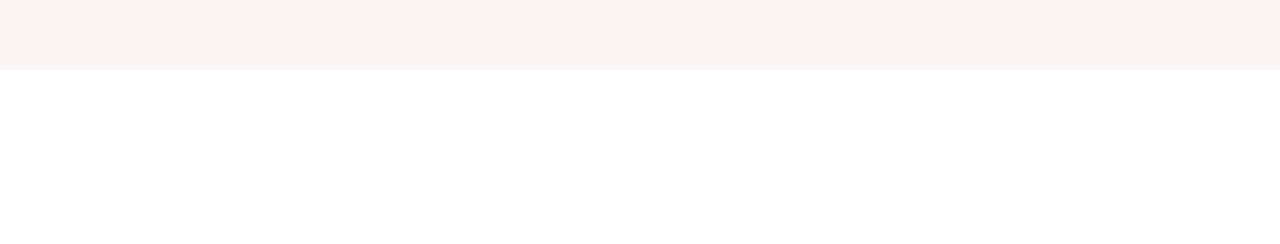
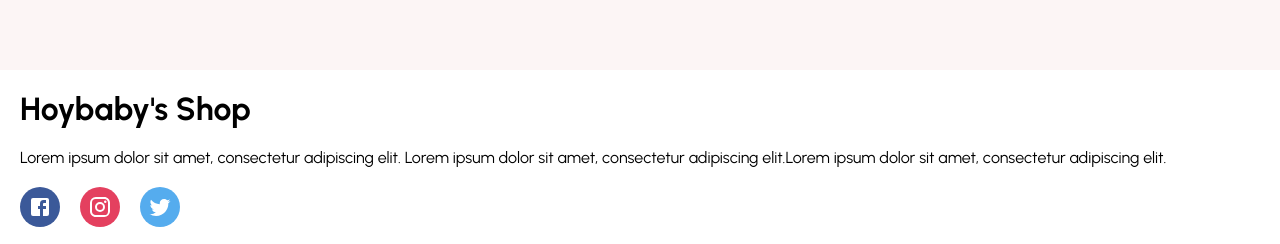
Before and after one commit to Hoybaby/React-ECommerce, a React (Create React App) app in the folder client/: page / in a window 1280 px wide. Shown: the part 2374-2618 px from the top of the page. Before the commit the page ends 2444 px from the top, so only its background shows below. Built offline with nearby package versions, Linux system fonts and the light colour scheme.

Commit message:
adding the basic styling to the social icons and made them centers within the background color border i created using the props feature with the styled components

```diff
--- /dev/null
+++ b/client/src/components/Footer/Footer.jsx
@@ -0,0 +1,33 @@
+import { Facebook, Instagram, Twitter } from '@material-ui/icons';
+import React from 'react';
+
+import { Container, Description, Left, Logo, SocialContainer, SocialIcon } from './Footer.styles';
+
+const Footer = () => {
+    return (
+        <Container>
+            <Left>
+                <Logo>Hoybaby's Shop</Logo>
+
+                <Description>
+                    Lorem ipsum dolor sit amet, consectetur adipiscing elit. Lorem ipsum dolor sit amet,
+                    consectetur adipiscing elit.Lorem ipsum dolor sit amet, consectetur adipiscing elit.
+                </Description>
+                <SocialContainer>
+                    <SocialIcon color="3b5999">
+                        <Facebook/>
+                    </SocialIcon>
+                    <SocialIcon color="e4405f">
+                        <Instagram/>
+                    </SocialIcon>
+                    <SocialIcon color="55acee">
+                        <Twitter/>
+                    </SocialIcon>
+                </SocialContainer>
+
+            </Left>
+        </Container>
+    )
+}
+
+export default Footer
--- /dev/null
+++ b/client/src/components/Footer/Footer.styles.js
@@ -0,0 +1,49 @@
+import styled from "styled-components";
+
+export const Container = styled.div`
+    display: flex;
+
+
+`;
+// -------------------------------------------left-------------------------------------------
+export const Left = styled.div`
+    flex:1;
+    display: flex;
+    flex-direction: column;
+    padding: 20px;
+`;
+
+export const Logo = styled.h1`
+
+`;
+
+export const Description = styled.pattern`
+    margin: 20px 0;
+
+    `;
+
+export const SocialContainer = styled.div`
+    display: flex;
+`;
+
+export const SocialIcon = styled.div`
+    width: 40px;
+    height: 40px;
+    border-radius: 50%;
+    color: white;
+    background-color: #${props => props.color};
+    display: flex;
+    justify-content: center;
+    align-items: center;
+    margin-right: 20px;
+`;
+
+// -----------------------------------------center--------------------------
+
+export const Center = styled.div`
+    flex:1;
+`;
+// -------------------------------------------right-------------------------------------------
+export const Right = styled.div`
+    flex:1;
+`;
--- a/client/src/pages/Home.jsx
+++ b/client/src/pages/Home.jsx
@@ -5,6 +5,7 @@ import Slider from '../components/Slider/Slider';
 import Categories from '../components/Categories/Categories';
 import Products from '../components/Products/Products';
 import Newsletter from '../components/Newsletter/Newsletter';
+import Footer from '../components/Footer/Footer';
 
 const Home = () => {
     return (
@@ -15,6 +16,7 @@ const Home = () => {
             <Categories/>
             <Products/>
             <Newsletter/>
+            <Footer/>
         </div>
     )
 }
```
